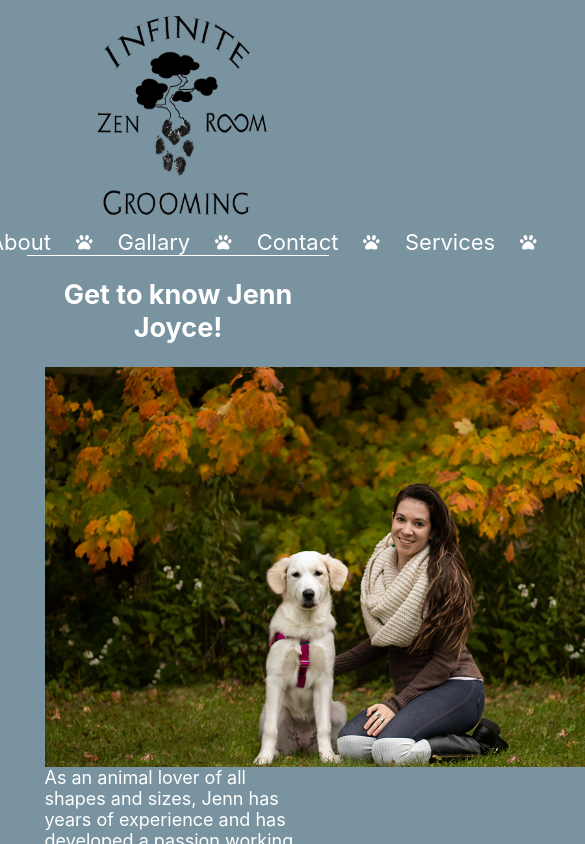
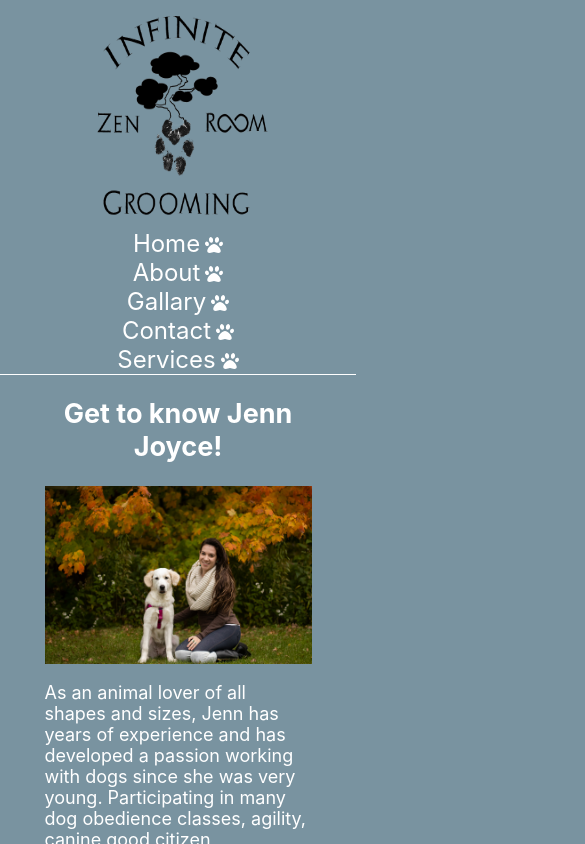
Before and after one commit to snazzyj/InfiniteZenRoomGrooming, a React (Create React App) app: page /about in a window 390 px wide. Shown: the top 844 px of the page, 585 px wide, since content can reach past the window. Built offline with nearby package versions, Linux system fonts and the light colour scheme.

Commit message:
updated styling for mobile and tablet users. seperated nav from app.js and added a mobile nav also

```diff
--- a/package.json
+++ b/package.json
@@ -19,7 +19,9 @@
     "start": "react-scripts start",
     "build": "react-scripts build",
     "test": "react-scripts test",
-    "eject": "react-scripts eject"
+    "eject": "react-scripts eject",
+    "predeploy": "npm run build",
+    "deploy": "vercel --prod"
   },
   "eslintConfig": {
     "extends": "react-app"
--- a/src/App.css
+++ b/src/App.css
@@ -1,4 +1,5 @@
 
+/*General Styling*/
 .App {
   text-align: center;
   font-size: 18px;
@@ -11,18 +12,11 @@ li {
   cursor: pointer;
 }
 
-.subMenu {
-  display: flex;
-  flex-direction: column;
-  position: absolute;
-  background-color: #36454d;
+ul {
+  padding: 0;
 }
 
-
-.hidden {
-  display: none;
-}
-
+/*Header and Navigation*/
 main {
   width: 75%;
   margin-left: auto;
@@ -39,7 +33,18 @@ header {
   width: 100%;
 }
 
-nav {
+.subMenu {
+  display: flex;
+  flex-direction: column;
+  position: absolute;
+  background-color: #36454d;
+}
+
+.hidden {
+  display: none;
+}
+
+.nav {
   margin-top: auto;
   font-size: 26px;
   display: flex;
@@ -52,28 +57,30 @@ nav {
   border-bottom: 1px white solid;
 }
 
-nav > a, .subMenu > a, .services > ul > li, .menu {
-  margin: 0 15px;
-  padding: 0 10px;
+nav > a, .subMenu > a, .services > ul > li, .menu, .subMenuMobile > a {
+  margin: 0 5px;
+  padding: 0 5px;
   text-decoration: none;
 }
 
-nav > a:link, .subMenu > a:link {
+nav > a:link, .subMenu > a:link, .subMenuMobile > a:link {
   color: white;
 }
 
-nav > a:visited, .subMenu > a:visited {
+nav > a:visited, .subMenu > a:visited, .subMenuMobile > a:visited {
   color: white;
 }
 
-nav > a:hover, .subMenu > a:hover {
+nav > a:hover, .subMenu > a:hover, .subMenuMobile > a:hover {
   color: #f5d000;
 }
 
+/*Homepage Content Styling*/
 .missionStatement {
   width: 75%;
   margin-left: auto;
   margin-right: auto;
+  text-align: left;
 }
 
 .dogGrooming, .petService {
@@ -110,6 +117,7 @@ nav > a:hover, .subMenu > a:hover {
   background: url('assests/images/animals.jpg') no-repeat;
 }
 
+/*General Styling for About, Services Headers*/
 .about, .services {
   text-align: left;
 }
@@ -122,8 +130,7 @@ nav > a:hover, .subMenu > a:hover {
   display: block;
   margin-left: auto;
   margin-right: auto;
-  float: left;
-  margin-right: 10px;
+
 }
 
 .contact > div {
@@ -132,11 +139,14 @@ nav > a:hover, .subMenu > a:hover {
   margin-right: auto;
 }
 
+.contact > div > p {
+  text-align: left;
+}
+
 .contactForm {
   display: flex;
   flex-direction: column;
   justify-content: center;
-  /* align-items: center; */
   text-align: left;
   width: 50%;
   margin-left: auto;
@@ -149,7 +159,6 @@ nav > a:hover, .subMenu > a:hover {
 
 .contactForm > label {
   width: 35%;
-  /* display: inline-block; */
   display: block;
   float: left;
   text-align: left;
@@ -157,7 +166,6 @@ nav > a:hover, .subMenu > a:hover {
 }
 
 .contactForm > label > input {
-  /* width: 100%; */
   width: 200px;
   padding: 6px;
 }
@@ -167,36 +175,24 @@ textarea {
   margin-bottom: 15px;
 }
 
-.services {
-  width: 50%;
-  margin-right: auto;
-  margin-left: auto;
-}
-
-.services > ul > li > p {
-  display: inline-block;
-}
-
-.cost {
-  float: right;
-}
-
-.subList > li {
-  list-style-type: disc;
-}
+/* Mobile CSS */
 
 @media only screen and (max-width: 1605px) {
 
-  nav {
+  .nav {
     width: 85%;
   }
 
 }
 
 @media only screen and (max-width: 1420px ) {
-  nav {
-    font-size: 22px;
+  .nav {
+    font-size: 24px;
   }
+}
 
-
+@media only screen and (max-width: 740px) {
+  .about > img {
+    width: 100%;
+  }
 }
--- a/src/App.js
+++ b/src/App.js
@@ -1,13 +1,13 @@
 import React, { Component } from 'react';
-import { BrowserRouter, Switch, Route, Link } from 'react-router-dom';
-import { FontAwesomeIcon } from '@fortawesome/react-fontawesome';
-import { faPaw } from '@fortawesome/free-solid-svg-icons';
+import { BrowserRouter, Switch, Route } from 'react-router-dom';
 import Logo3 from './assests/images/logo3.png';
 import Homepage from './homepage/homepage.js';
 import About from './about/about.js';
 import Gallary from './gallary/gallary.js';
 import Contact from './contact/contact.js';
 import Grooming from './services/grooming.js';
+import Nav from './nav/nav.js';
+import MobileNav from './nav/mobileNav.js';
 import AdditionalServices from './services/petsitting.js'
 import './App.css';
 
@@ -16,70 +16,34 @@ class App extends Component {
   constructor(props) {
     super(props);
     this.state = {
-      isHovered: false,
+      isSmallScreen: false
     }
   }
 
-  toggleHover = () => {
-    this.setState(prevState => ({
-      isHovered: !prevState.isHovered
-    }))
+  componentDidMount() {
+    let mediaQuery = window.matchMedia('(max-width: 640px)');
+
+    if(mediaQuery.matches) {
+      this.setState({
+        isSmallScreen: true
+      })
+    }
   }
 
   render() {
-
-    const {isHovered} = this.state;
-
+    const {isSmallScreen} = this.state;
     return (
       <div className="App">
         <BrowserRouter>
           <header>
             <img className="logo" src={Logo3} alt="Infinite Zen Room Grooming" />
-            <nav>
-                <FontAwesomeIcon icon={faPaw} size="xs" />
-              <Link to="/">
-                  Home
-              </Link>
-                <FontAwesomeIcon icon={faPaw} size="xs" />
-              <Link to="/about">
-                  About
-              </Link>
-                <FontAwesomeIcon icon={faPaw} size="xs" />
-              <Link to="/gallary">
-                  Gallary
-              </Link>
-                <FontAwesomeIcon icon={faPaw} size="xs" />
-              <Link to="/contact">
-                  Contact
-              </Link>
-                <FontAwesomeIcon icon={faPaw} size="xs" />
-              <li className="menu" onMouseEnter={this.toggleHover} onMouseLeave={this.toggleHover}>
-                Services
-                {isHovered
-                ?
-                <div className="subMenu">
-                  <Link to="/grooming">
-                  Grooming Services
-                  </Link>
-                  <Link to="/additionalservices">
-                  Additional Services
-                  </Link>
-                </div>
-                :
-                <div className="subMenu">
-                <Link to="/grooming" className="hidden">
-                Grooming Services
-                </Link>
-                <Link to="/additionalservices" className="hidden">
-                Additional Services
-                </Link>
-              </div>
-                }
-              </li>
 
-                <FontAwesomeIcon icon={faPaw} size="xs" />
-
-            </nav>
+            {isSmallScreen ? (
+              <MobileNav />
+            ) : (
+              <Nav />
+            )
+          }
 
           </header>
 
--- a/src/gallary/gallary.css
+++ b/src/gallary/gallary.css
@@ -3,17 +3,19 @@
     flex-direction: row;
     flex-wrap: wrap;
     list-style-type: none;
+    justify-content: center;
 }
 
 .gallary > li {
     margin: 3px 8px;
-    border: 1px solid black;
-    width: 300px;
-    height: 300px;
+    /* width: 320px; */
+    /* height: 300px; */
 }
 
 .dogPhotos {
-    width: 300px;
-    height: 300px;
+    border: 1px solid black;
+    width: 250px;
+    height: auto;
+    /* height: 250px; */
     image-orientation: from-image;
 }
--- /dev/null
+++ b/src/nav/mobile.css
@@ -0,0 +1,33 @@
+.mobileNav {
+    display: flex;
+    flex-direction: column;
+    justify-content: center;
+    /* position: fixed;
+    top: 25px;
+    right: 1px;
+    text-align: right; */
+    font-size: 24px;
+    border-bottom: 1px white solid;
+}
+
+.mobileNav > a:hover {
+    background-color: #f5d000;
+    color: white;
+}
+
+.mobileNav > a {
+    display: block;
+}
+
+.mobileNav > a > svg, .mobileNav > li > svg {
+    margin-left: 5px;
+}
+
+.subMenuMobile {
+    display: flex;
+    flex-direction: column;
+    background-color: #36454d;
+    max-width: 320px;
+    margin-left: auto;
+    margin-right: auto;
+}
--- /dev/null
+++ b/src/nav/mobileNav.js
@@ -0,0 +1,71 @@
+import React, {Component} from 'react';
+import {Link} from 'react-router-dom';
+import { FontAwesomeIcon } from '@fortawesome/react-fontawesome';
+import { faPaw } from '@fortawesome/free-solid-svg-icons';
+import './mobile.css'
+
+class MobileNav extends Component {
+
+    state = {
+        isHovered: false
+    }
+
+
+    toggleHover = () => {
+        this.setState(prevState => ({
+          isHovered: !prevState.isHovered
+        }))
+      }
+
+    render() {
+        const {isHovered} = this.state;
+        return (
+            <div className="container" ref={this.container}>
+                    <nav className="mobileNav">
+                  <Link to="/" onClick={this.closeNavBar}>
+                      Home
+                    <FontAwesomeIcon icon={faPaw} size="xs" />
+                  </Link>
+                  <Link to="/about" onClick={this.closeNavBar}>
+                      About
+                    <FontAwesomeIcon icon={faPaw} size="xs" />
+                  </Link>
+                  <Link to="/gallary" onClick={this.closeNavBar}>
+                      Gallary
+                    <FontAwesomeIcon icon={faPaw} size="xs" />
+                  </Link>
+                  <Link to="/contact" onClick={this.closeNavBar}>
+                      Contact
+                    <FontAwesomeIcon icon={faPaw} size="xs" />
+                  </Link>
+                  <li className="menu" onMouseEnter={this.toggleHover} onMouseLeave={this.toggleHover}>
+                    Services
+                    <FontAwesomeIcon icon={faPaw} size="xs" />
+                    {isHovered
+                    ?
+                    <div className="subMenuMobile">
+                      <Link to="/grooming">
+                      Grooming Services
+                      </Link>
+                      <Link to="/additionalservices">
+                      Additional Services
+                      </Link>
+                    </div>
+                    :
+                    <div className="subMenuMobile">
+                    <Link to="/grooming" className="hidden">
+                    Grooming Services
+                    </Link>
+                    <Link to="/additionalservices" className="hidden">
+                    Additional Services
+                    </Link>
+                  </div>
+                    }
+                  </li>
+                </nav>
+            </div>
+        )
+    }
+}
+
+export default MobileNav
--- /dev/null
+++ b/src/nav/nav.js
@@ -0,0 +1,74 @@
+import React, {Component} from 'react';
+import {Link} from 'react-router-dom';
+import { FontAwesomeIcon } from '@fortawesome/react-fontawesome';
+import { faPaw } from '@fortawesome/free-solid-svg-icons';
+
+class Nav extends Component {
+
+    constructor(props) {
+        super(props);
+        this.state = {
+            isHovered: false
+        }
+    }
+
+    toggleHover = () => {
+        this.setState(prevState => ({
+          isHovered: !prevState.isHovered
+        }))
+      }
+
+    render() {
+    const {isHovered} = this.state;
+
+        return (
+            <nav className="nav">
+            <FontAwesomeIcon icon={faPaw} size="xs" />
+          <Link to="/">
+              Home
+          </Link>
+            <FontAwesomeIcon icon={faPaw} size="xs" />
+          <Link to="/about">
+              About
+          </Link>
+            <FontAwesomeIcon icon={faPaw} size="xs" />
+          <Link to="/gallary">
+              Gallary
+          </Link>
+            <FontAwesomeIcon icon={faPaw} size="xs" />
+          <Link to="/contact">
+              Contact
+          </Link>
+            <FontAwesomeIcon icon={faPaw} size="xs" />
+          <li className="menu" onMouseEnter={this.toggleHover} onMouseLeave={this.toggleHover}>
+            Services
+            {isHovered
+            ?
+            <div className="subMenu">
+              <Link to="/grooming">
+              Grooming Services
+              </Link>
+              <Link to="/additionalservices">
+              Additional Services
+              </Link>
+            </div>
+            :
+            <div className="subMenu">
+            <Link to="/grooming" className="hidden">
+            Grooming Services
+            </Link>
+            <Link to="/additionalservices" className="hidden">
+            Additional Services
+            </Link>
+          </div>
+            }
+          </li>
+
+            <FontAwesomeIcon icon={faPaw} size="xs" />
+
+        </nav>
+        )
+    }
+}
+
+export default Nav
--- a/src/services/services.css
+++ b/src/services/services.css
@@ -5,3 +5,36 @@
 .services > ul > li > span {
     font-weight: bold;
 }
+
+.services {
+    width: 50%;
+    margin-right: auto;
+    margin-left: auto;
+}
+
+.services > ul > li > p {
+  display: inline-block;
+}
+
+.cost {
+  float: right;
+}
+
+.subList > li {
+  list-style-type: disc;
+}
+
+
+/* Mobile CSS */
+
+@media only screen and (max-width: 1605px) {
+    .services {
+        width: 75%;
+    }
+}
+
+@media only screen and (max-width: 1020px) {
+    .services {
+        width: 90%;
+    }
+}
```
Also changed, not shown: src/gallary/images.js (+37 -36 lines), src/services/petsitting.js (+7 -2 lines).
